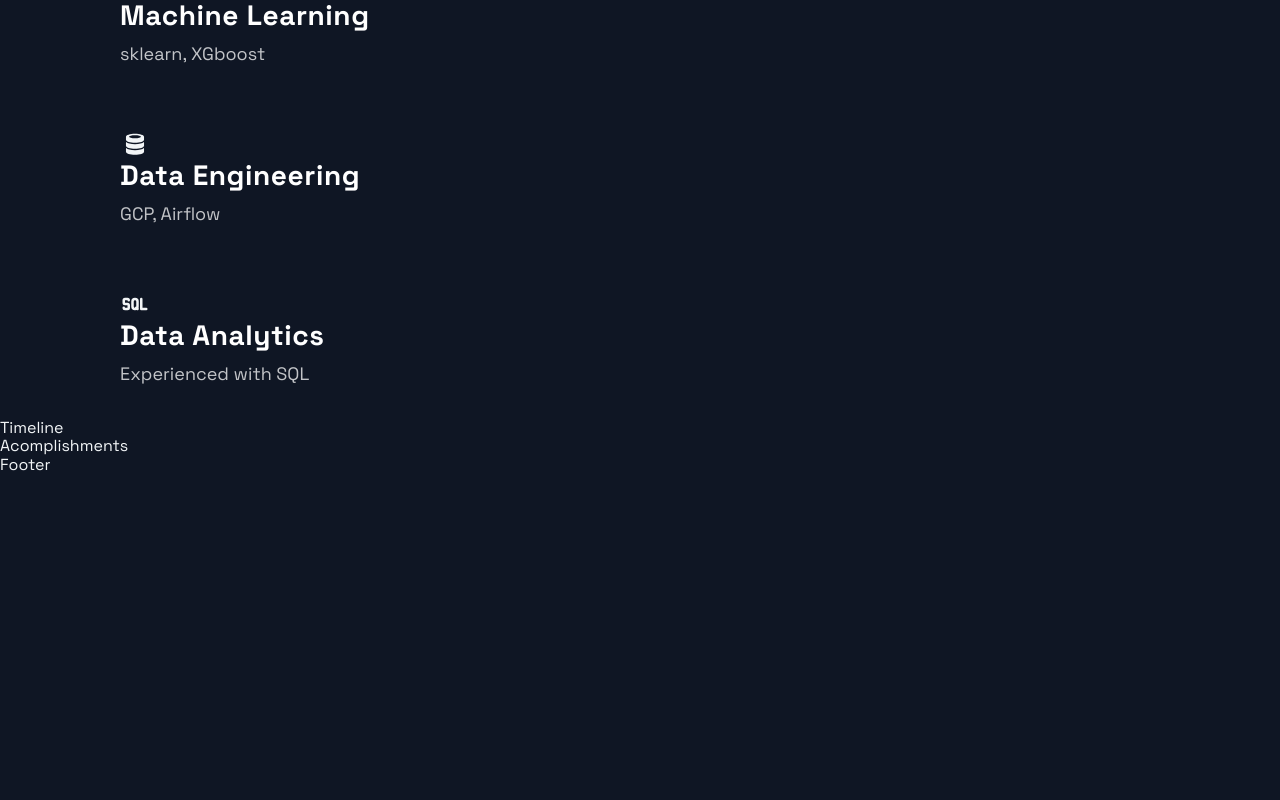
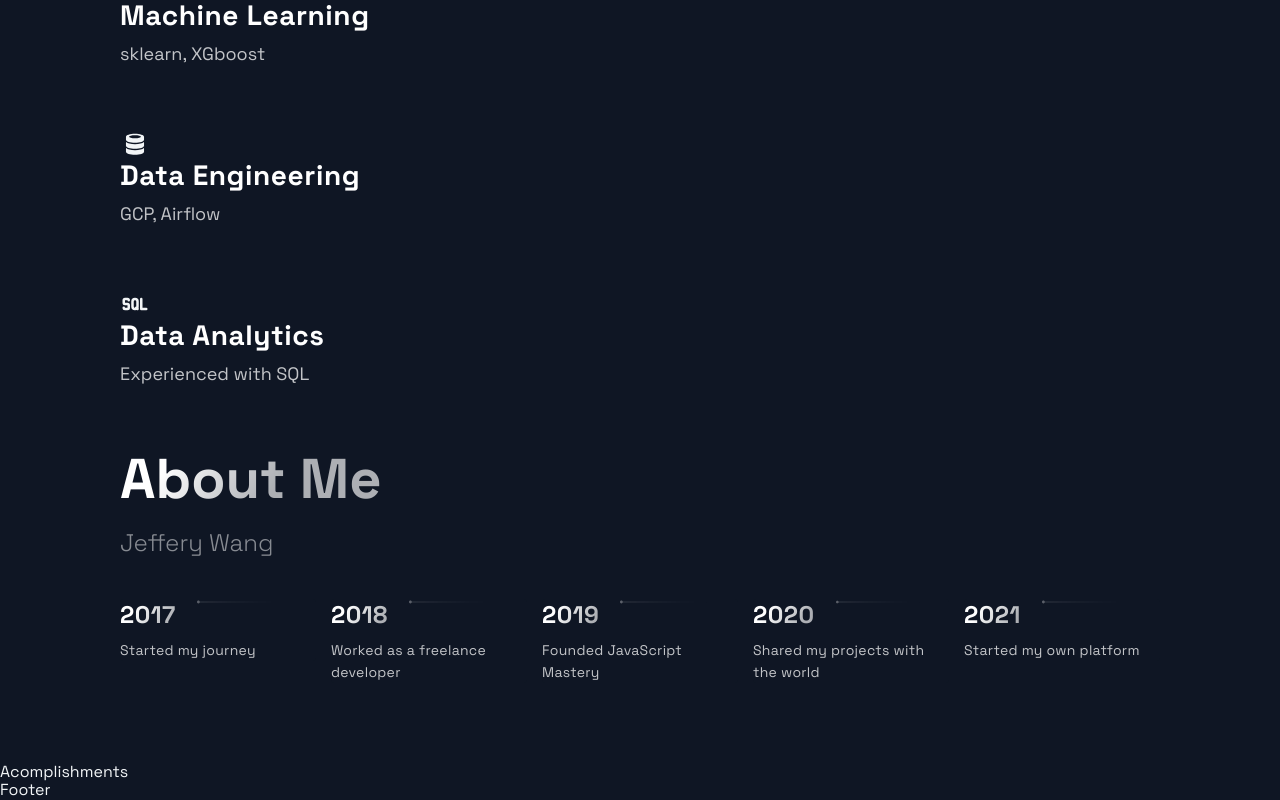
Before and after one commit to swcoding/portfolio_jefferywang, a Next.js app: page / in a window 1280 px wide. Shown: the part 2522-3322 px from the top of the page. Before the commit the page ends 2997 px from the top, so only its background shows below. Built offline with nearby package versions, Linux system fonts and the light colour scheme.

Commit message:
make Timeline

```diff
--- a/src/components/TimeLine/TimeLine.js
+++ b/src/components/TimeLine/TimeLine.js
@@ -1,28 +1,45 @@
-import React, { useState, useRef, useEffect } from 'react';
+import React, { useState, useRef, useEffect } from "react";
 
-import { CarouselButton, CarouselButtonDot, CarouselButtons, CarouselContainer, CarouselItem, CarouselItemImg, CarouselItemText, CarouselItemTitle, CarouselMobileScrollNode } from './TimeLineStyles';
-import { Section, SectionDivider, SectionText, SectionTitle } from '../../styles/GlobalComponents';
-import { TimeLineData } from '../../constants/constants';
+import {
+  CarouselButton,
+  CarouselButtonDot,
+  CarouselButtons,
+  CarouselContainer,
+  CarouselItem,
+  CarouselItemImg,
+  CarouselItemText,
+  CarouselItemTitle,
+  CarouselMobileScrollNode,
+} from "./TimeLineStyles";
+import {
+  Section,
+  SectionDivider,
+  SectionText,
+  SectionTitle,
+} from "../../styles/GlobalComponents";
+import { TimeLineData } from "../../constants/constants";
 
 const TOTAL_CAROUSEL_COUNT = TimeLineData.length;
 
 const Timeline = () => {
-  // const [activeItem, setActiveItem] = useState(0);
-  // const carouselRef = useRef();
+  const [activeItem, setActiveItem] = useState(0);
+  const carouselRef = useRef();
 
   // const scroll = (node, left) => {
   //   return node.scrollTo({ left, behavior: 'smooth' });
   // }
 
-  // const handleClick = (e, i) => {
-  //   e.preventDefault();
+  const handleClick = (e, i) => {
+    e.preventDefault();
 
-  //   if (carouselRef.current) {
-  //     const scrollLeft = Math.floor(carouselRef.current.scrollWidth * 0.7 * (i / TimeLineData.length));
+    if (carouselRef.current) {
+      const scrollLeft = Math.floor(
+        carouselRef.current.scrollWidth * 0.7 * (i / TimeLineData.length)
+      );
 
-  //     scroll(carouselRef.current, scrollLeft);
-  //   }
-  // }
+      scroll(carouselRef.current, scrollLeft);
+    }
+  };
 
   // const handleScroll = () => {
   //   if (carouselRef.current) {
@@ -43,9 +60,77 @@
   // }, []);
 
   return (
-    <div>
-      Timeline
-    </div>
+    <Section id="about">
+      <SectionTitle>About Me</SectionTitle>
+      <SectionText>Jeffery Wang</SectionText>
+      <CarouselContainer ref={carouselRef}>
+        <>
+          {TimeLineData.map((item, index) => (
+            <CarouselMobileScrollNode
+              key={index}
+              final={index === TOTAL_CAROUSEL_COUNT - 1}
+            >
+              <CarouselItem
+                index={index}
+                id={`carousel__item-${index}`}
+                active={activeItem}
+                onClick={(e) => handleClick(e, index)}
+              >
+                <CarouselItemTitle>
+                  {`${item.year}`}
+                  <CarouselItemImg
+                    width="208"
+                    height="6"
+                    viewBox="0 0 208 6"
+                    fill="none"
+                    xmlns="http://www.w3.org/2000/svg"
+                  >
+                    <path
+                      fill-rule="evenodd"
+                      clip-rule="evenodd"
+                      d="M2.5 5.5C3.88071 5.5 5 4.38071 5 3V3.5L208 3.50002V2.50002L5 2.5V3C5 1.61929 3.88071 0.5 2.5 0.5C1.11929 0.5 0 1.61929 0 3C0 4.38071 1.11929 5.5 2.5 5.5Z"
+                      fill="url(#paint0_linear)"
+                      fill-opacity="0.33"
+                    />
+                    <defs>
+                      <linearGradient
+                        id="paint0_linear"
+                        x1="-4.30412e-10"
+                        y1="0.5"
+                        x2="208"
+                        y2="0.500295"
+                        gradientUnits="userSpaceOnUse"
+                      >
+                        <stop stop-color="white" />
+                        <stop
+                          offset="0.79478"
+                          stop-color="white"
+                          stop-opacity="0"
+                        />
+                      </linearGradient>
+                    </defs>
+                  </CarouselItemImg>
+                </CarouselItemTitle>
+                <CarouselItemText>{item.text}</CarouselItemText>
+              </CarouselItem>
+            </CarouselMobileScrollNode>
+          ))}
+        </>
+      </CarouselContainer>
+      <CarouselButtons>
+        {TimeLineData.map((item, index) => (
+          <CarouselButton
+            key={index}
+            index={index}
+            active={activeItem}
+            onClick={(e) => handleClick(e, index)}
+            type="button"
+          >
+            <CarouselButtonDot active={activeItem} />
+          </CarouselButton>
+        ))}
+      </CarouselButtons>
+    </Section>
   );
 };
 
```
